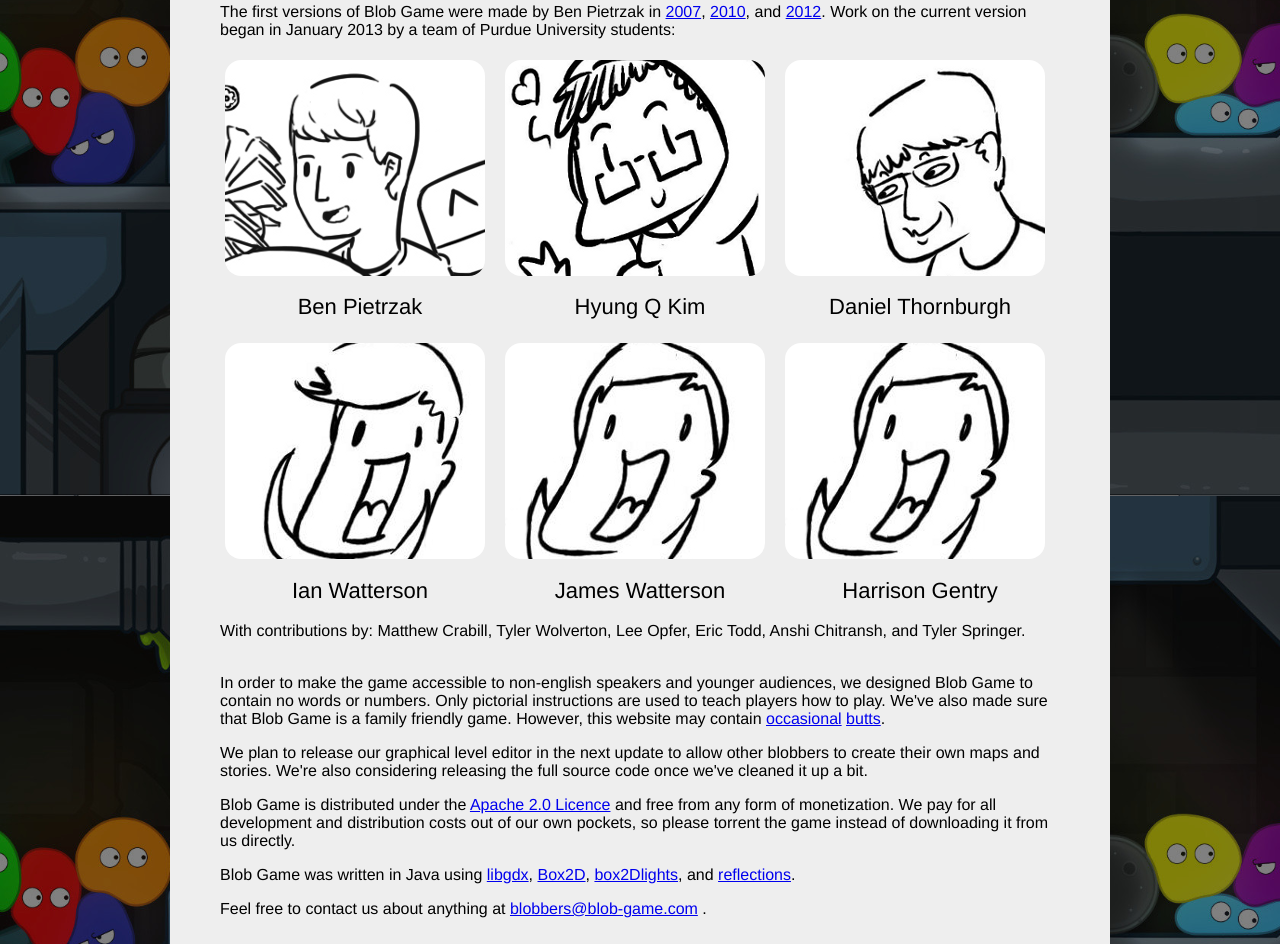
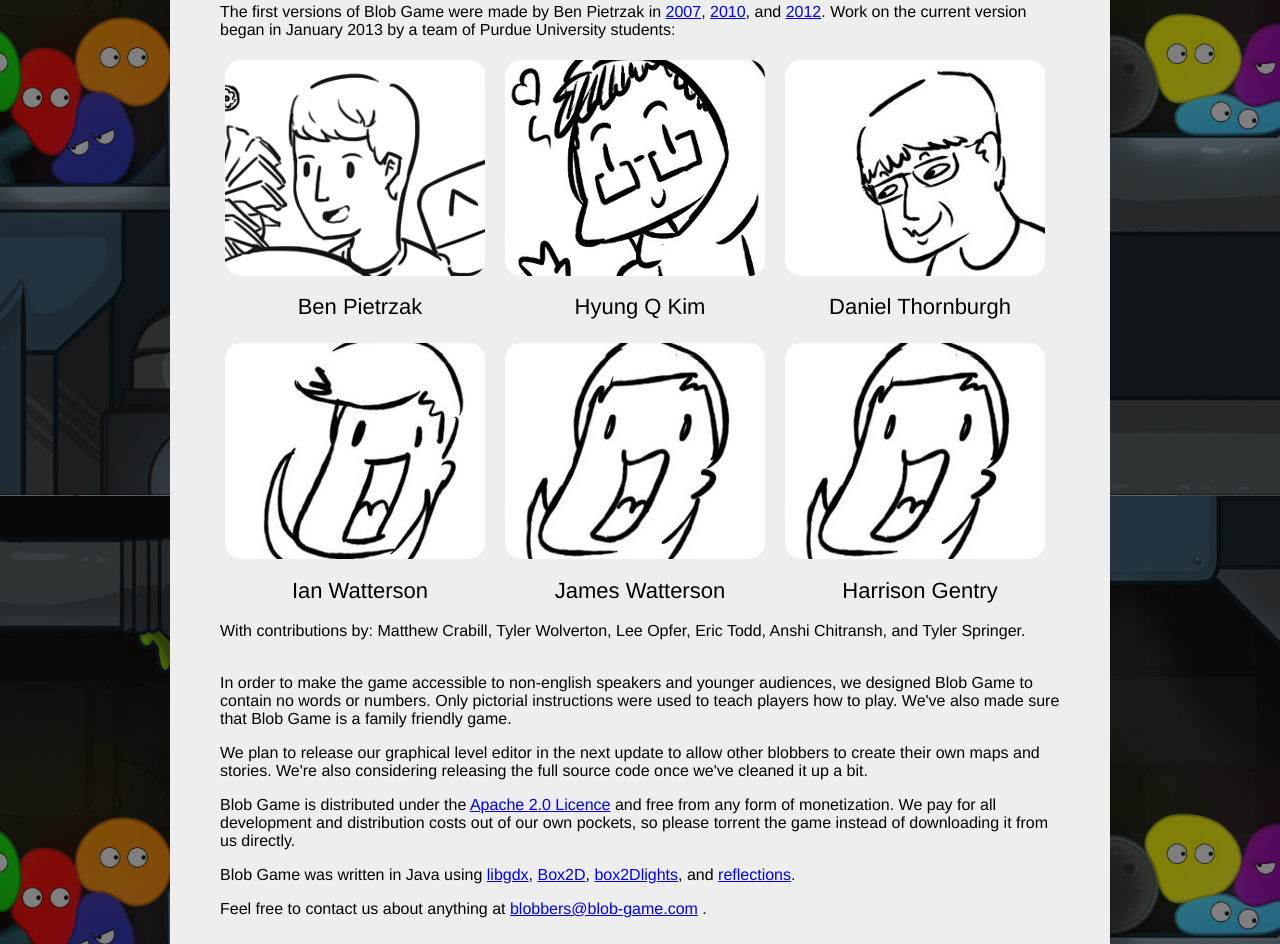
Before and after one commit to underclocker/Blob-Game, a plain HTML site: page About/index.html in a window 1280 px wide. Shown: the part 304-1248 px from the top of the page. Drawn offline with Linux system fonts and the light colour scheme.

Commit message:
removed butts and fixed tense

```diff
--- a/About/index.html
+++ b/About/index.html
@@ -63,7 +63,8 @@
 </p>
 </br>
 <p>
-In order to make the game accessible to non-english speakers and younger audiences, we designed Blob Game to contain no words or numbers.  Only pictorial instructions are used to teach players how to play.  We've also made sure that Blob Game is a family friendly game.  However, this website may contain <a href="../images/logobrainstorm.png">occasional</a> <a href="../images/media/butts.jpg">butts</a>.</p>
+In order to make the game accessible to non-english speakers and younger audiences, we designed Blob Game to contain no words or numbers. Only pictorial instructions were used to teach players how to play.  We've also made sure that Blob Game is a family friendly game.
+</p>
 
 <p>
 We plan to release our graphical level editor in the next update to allow other blobbers to create their own maps and stories.  We're also considering releasing the full source code once we've cleaned it up a bit.
```
Also changed, not shown: Media/index.html (+1 -1 lines), images/media/closing.jpg (added), images/media/thumbs/closing.jpg (added).
